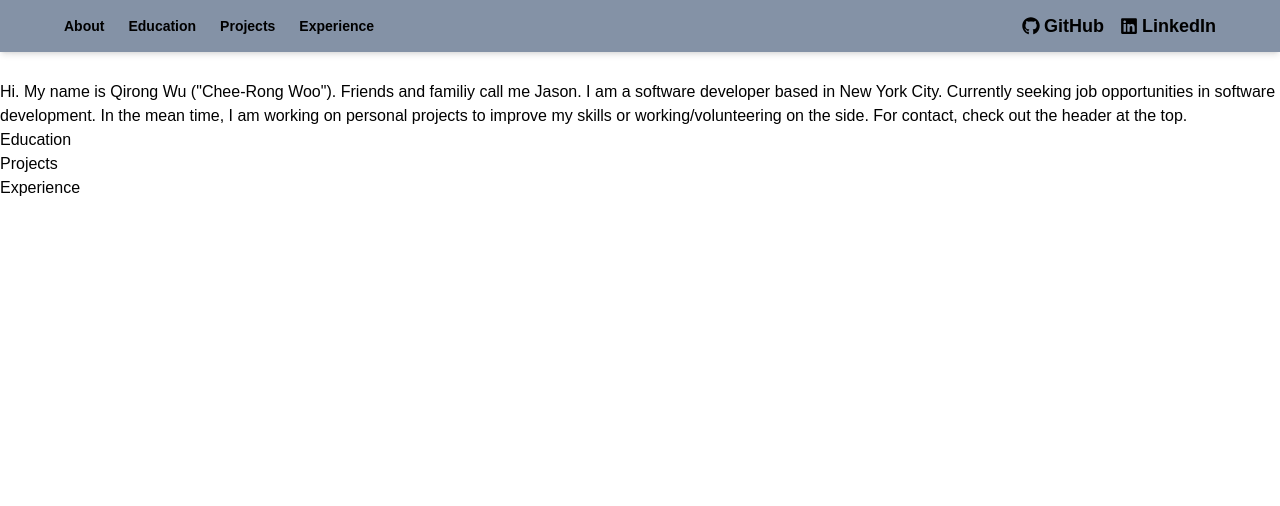
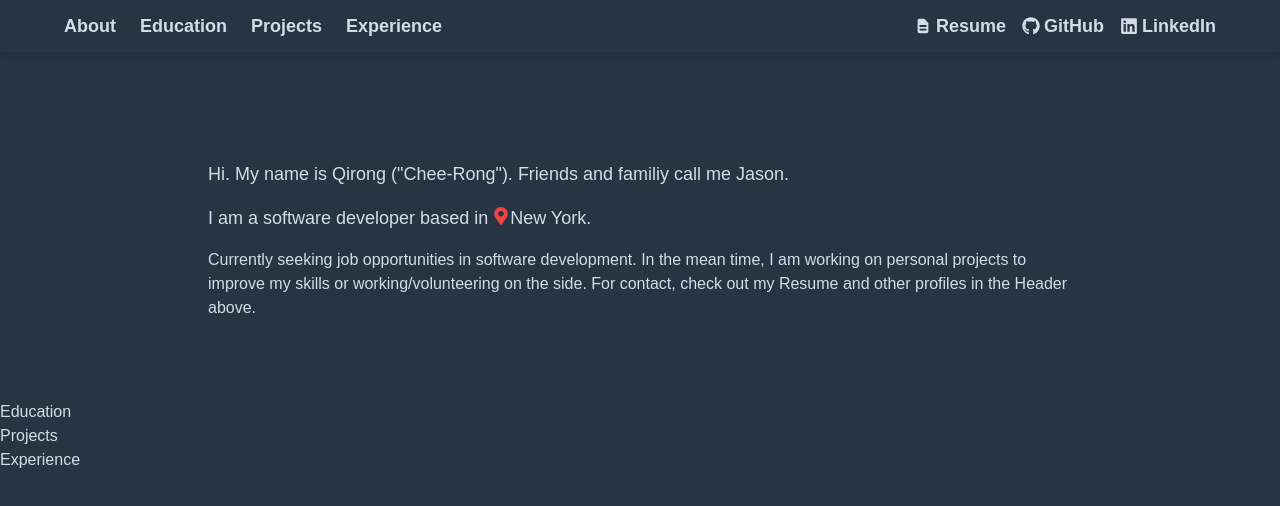
Before and after one commit to WhoThisPerson/Portfolio, a React (Vite) app: page / in a window 1280 px wide. Shown: the top 506 px of the page. Built offline with nearby package versions, Linux system fonts and the light colour scheme.

Commit message:
Updating About content and Header format

```diff
--- a/src/HomePage.tsx
+++ b/src/HomePage.tsx
@@ -10,7 +10,7 @@ const HomePage = () => {
   return (
     <main>
       <Header />
-      <main className="pt-20">
+      <main className="pt-20 bg-gray-dark text-gray-light min-h-screen">
         <section><About /></section>
         <section><Education /></section>
         <section><Projects /></section>
--- a/src/components/About/About.tsx
+++ b/src/components/About/About.tsx
@@ -1,16 +1,24 @@
+import { FaMapMarkerAlt } from 'react-icons/fa';
 
 const About = () => {
     return (
-        <>
-        Hi. My name is Qirong Wu ("Chee-Rong Woo"). Friends and familiy call me Jason.
-        I am a software developer based in New York City.
+        <div className="max-w-4xl mx-auto px-4 py-20" id="About">
+            <div className="text-bold text-lg mb-4 flex items-center space-x-2">
+                Hi. My name is Qirong ("Chee-Rong"). Friends and familiy call me Jason.
+            </div>
+            <div className="text-bold text-lg mb-4 flex items-center space-x-2">
+                I am a software developer based in
+                {" "}
+                <FaMapMarkerAlt className="inline mb-1 text-red-500 ml-1" />
+                New York.
+            </div>
 
-        Currently seeking job opportunities in software development.
-        In the mean time, I am working on personal projects to improve my skills
-        or working/volunteering on the side.
+            Currently seeking job opportunities in software development.
+            In the mean time, I am working on personal projects to improve my skills
+            or working/volunteering on the side.
 
-        For contact, check out the header at the top.
-        </>
+            For contact, check out my Resume and other profiles in the Header above.
+        </div>
     )
 }
 
--- a/src/components/Header/Header.tsx
+++ b/src/components/Header/Header.tsx
@@ -1,25 +1,41 @@
 import { FaGithub, FaLinkedin} from 'react-icons/fa';
+import { HiDocumentText } from 'react-icons/hi';
 
 const Header = () => {
 
+  const navLink = "hover:text-blue";
+
+  const iconLink = "flex items-center space-x-1 hover:text-blue";
+
   return (
-    <header className="bg-white dark:bg-gray text-black dark:text-white shadow-md px-4 py-3 fixed top-0 w-full z-50 font-bold">
+    <header className="bg-gray-dark text-gray-light shadow-md px-4 py-3 fixed top-0 w-full z-50 font-bold">
       <nav className="flex justify-between items-center max-w-6xl mx-auto">
 
-        <ul className="flex space-x-6 text-sm">
-          <li><a href="#About" className="hover:text-blue-500">About</a></li>
-          <li><a href="#Education" className="hover:text-blue-500">Education</a></li>
-          <li><a href="#Projects" className="hover:text-blue-500">Projects</a></li>
-          <li><a href="#Experience" className="hover:text-blue-500">Experience</a></li>
+        <ul className="flex space-x-6 text-lg">
+          <li><a href="#About" className={navLink}>About</a></li>
+          <li><a href="#Education" className={navLink}>Education</a></li>
+          <li><a href="#Projects" className={navLink}>Projects</a></li>
+          <li><a href="#Experience" className={navLink}>Experience</a></li>
         </ul>
 
         <ul className="flex space-x-4 text-lg">
         <li>
           <a
+            href="https://docs.google.com/document/d/1JqgTJTaxdq7ZYWogMZGDSY903alMzro75JrulJvKc1M/edit?usp=sharing"
+            target="_blank"
+            rel="noopener noreferrer"
+            className={iconLink}
+          >
+            <HiDocumentText />
+            <span>Resume</span>
+          </a>
+        </li>
+        <li>
+          <a
             href="https://github.com/WhoThisPerson"
             target="_blank"
             rel="noopener noreferrer"
-            className="flex items-center space-x-1 hover:text-blue-500"
+            className={iconLink}
           >
             <FaGithub />
             <span>GitHub</span>
@@ -30,7 +46,7 @@ const Header = () => {
             href="https://www.linkedin.com/in/qirongwu"
             target="_blank"
             rel="noopener noreferrer"
-            className="flex items-center space-x-1 hover:text-blue-500"
+            className={iconLink}
           >
             <FaLinkedin />
             <span>LinkedIn</span>
--- a/tailwind.config.js
+++ b/tailwind.config.js
@@ -12,17 +12,6 @@ export default {
       lg: '976px',
       xl: '1440px',
     },
-    colors: {
-      'blue': '#1fb6ff',
-      'purple': '#7e5bef',
-      'pink': '#ff49db',
-      'orange': '#ff7849',
-      'green': '#13ce66',
-      'yellow': '#ffc82c',
-      'gray-dark': '#273444',
-      'gray': '#8492a6',
-      'gray-light': '#d3dce6',
-    },
     fontFamily: {
       sans: ['Graphik', 'sans-serif'],
       serif: ['Merriweather', 'serif'],
@@ -34,7 +23,18 @@ export default {
       },
       borderRadius: {
         '4xl': '2rem',
-      }
+      },
+      colors: {
+      'blue': '#1fb6ff',
+      'purple': '#7e5bef',
+      'pink': '#ff49db',
+      'orange': '#ff7849',
+      'green': '#13ce66',
+      'yellow': '#ffc82c',
+      'gray-dark': '#273444',
+      'gray': '#8492a6',
+      'gray-light': '#d3dce6',
+      },
     }
   },
   plugins: [],
```
